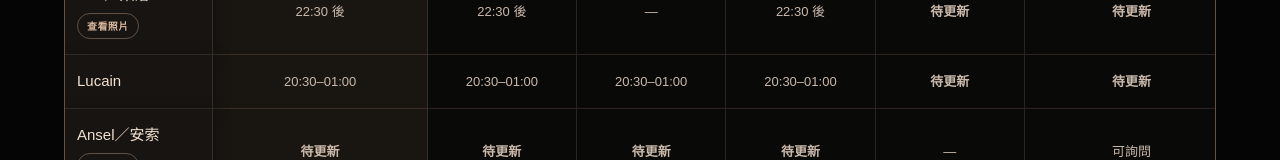
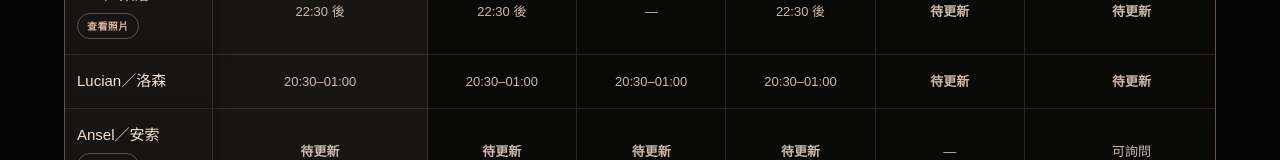
Before and after one commit to profoundroomkh/profound-room, a Next.js app: page /weekly-schedule in a window 1280 px wide. Shown: the part 1857-2017 px from the top of the page. Built offline with nearby package versions, Linux system fonts and the light colour scheme.

Commit message:
Update Lucian display name
Co-authored-by: Manus <dev-agent@manus.ai>

```diff
--- a/data/therapists.js
+++ b/data/therapists.js
@@ -39,7 +39,7 @@ const allTherapists = [
   },
   {
     id: 'lucian',
-    name: 'Lucain',
+    name: 'Lucian／洛森',
     isNewest: true,
     isNew: true,
     status: 'available',
--- a/data/weeklySchedule.js
+++ b/data/weeklySchedule.js
@@ -78,7 +78,7 @@ const therapistDetails = [
   { id: 'odin', name: 'Odin／奧丁' },
   { id: 'raven', name: 'Raven／雷文' },
   { id: 'milo', name: 'Milo／米洛' },
-  { id: 'lucian', name: 'Lucain', profileAvailable: false },
+  { id: 'lucian', name: 'Lucian／洛森', profileAvailable: false },
   { id: 'ansel', name: 'Ansel／安索' },
   { id: 'zac', name: 'Zac／札克', isPublished: false, tag: '深夜師傅' },
   { id: 'bart', name: 'Alpha／阿法' },
```
